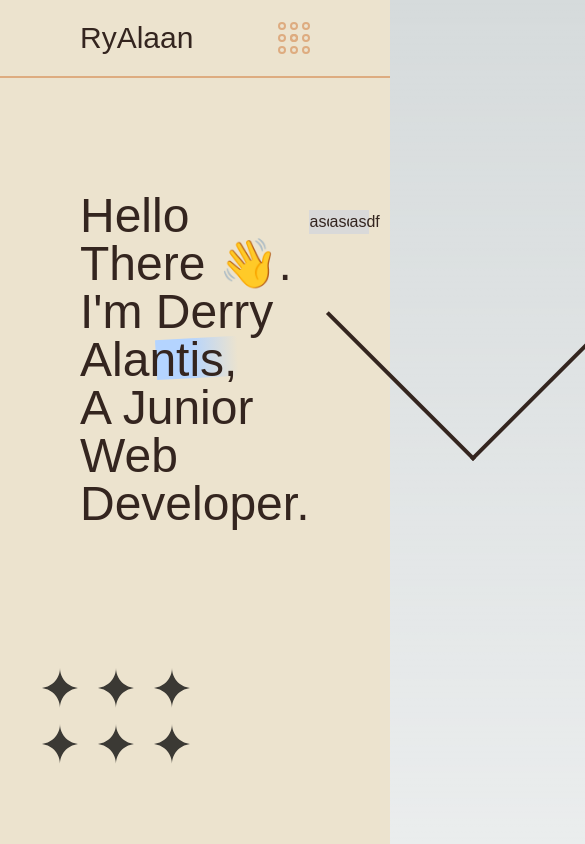
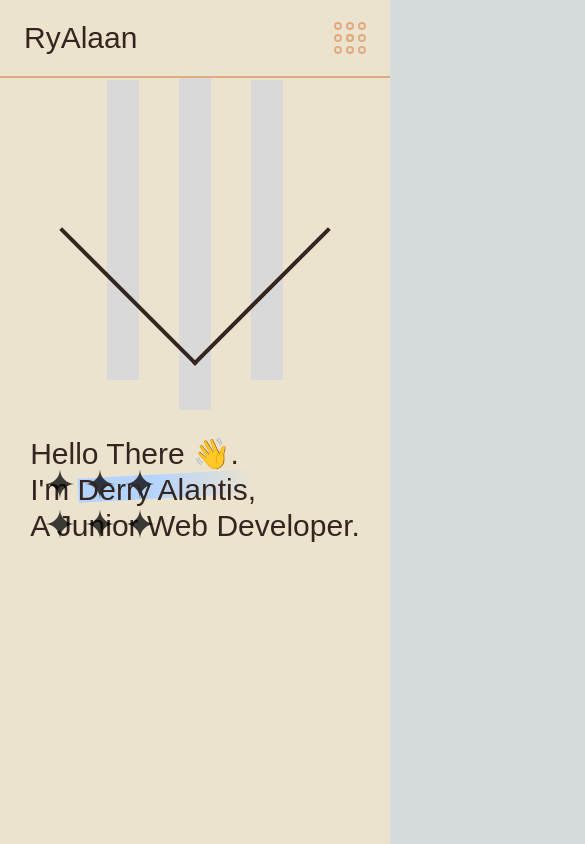
Before and after one commit to RyAlaan/portoalan, a Next.js app: page / in a window 390 px wide. Shown: the top 844 px of the page, 585 px wide, since content can reach past the window. Built offline with nearby package versions, Linux system fonts and the light colour scheme; a web font is replaced by a local one.

Commit message:
some changes

```diff
--- a/src/components/layouts/Header/index.tsx
+++ b/src/components/layouts/Header/index.tsx
@@ -12,14 +12,14 @@ const HeaderLayout = () => {
   }, []);
 
   return (
-    <div className="flex flex-row items-center justify-between px-20 mt-20 py-28">
-      <div className="text-5xl">
+    <div className="relative mt-20 px-6 md:px-14 lg:px-20 md:py-20 lg:py-28 gap-y-14 flex flex-col-reverse md:flex-row items-center justify-between">
+      <div className="text-3xl md:text-5xl">
         <p>Hello There 👋.</p>
         <p>
           I'm{" "}
           <span className="relative group">
             <span
-              className={`absolute z-0 -rotate-3 h-10 bg-gradient transition-all duration-700 ${
+              className={`absolute z-0 -rotate-3 h-6 md:h-10 bg-gradient transition-all duration-700 ease-out ${
                 loaded ? "w-full  bottom-2" : "w-0 bottom-0"
               }`}
             ></span>
@@ -28,19 +28,19 @@ const HeaderLayout = () => {
         </p>
         <p>A Junior Web Developer.</p>
       </div>
-      <div className="w-[300px] h-[300px] flex justify-center items-start">
-        <div className="flex flex-row">
-          <div className="w-5 h-5/6 bg-[#D9D9D9]">asdf</div>
-          <div className="w-5 h-full bg-[#D9D9D9]">asdf</div>
-          <div className="w-5 h-5/6 bg-[#D9D9D9]">asdf</div>
+      <div className="relative w-[300px] h-[300px] flex justify-center items-center ">
+        <div className="h-full flex flex-row justify-center items-center gap-x-10">
+          <div className="w-8 h-full self-center bg-[#D9D9D9]"></div>
+          <div className="w-8 h-[120%] bg-[#D9D9D9]"></div>
+          <div className="w-8 h-full self-center bg-[#D9D9D9]"></div>
         </div>
-        <div className="-rotate-45 border-b-4 border-l-4 w-52 h-52 border-text"></div>
+        <div className="absolute -rotate-45 border-b-4 border-l-4 w-48 md:w-52 h-48 md:h-52 border-text bg-"></div>
       </div>
-      <div className="absolute bottom-20 left-10 grid grid-flow-col grid-rows-2 gap-4">
+      <div className="absolute bottom-0 left-10 grid grid-flow-col grid-rows-2 lg:gap-4">
         <Image
           src="/star.svg"
           alt="star"
-          className=""
+          className="-scale-75 lg:scale-100"
           width={40}
           height={40}
           priority
@@ -48,7 +48,7 @@ const HeaderLayout = () => {
         <Image
           src="/star.svg"
           alt="star"
-          className=""
+          className="-scale-75  lg:scale-100"
           width={40}
           height={40}
           priority
@@ -56,7 +56,7 @@ const HeaderLayout = () => {
         <Image
           src="/star.svg"
           alt="star"
-          className=""
+          className="-scale-75  lg:scale-100"
           width={40}
           height={40}
           priority
@@ -64,7 +64,7 @@ const HeaderLayout = () => {
         <Image
           src="/star.svg"
           alt="star"
-          className=""
+          className="-scale-75  lg:scale-100"
           width={40}
           height={40}
           priority
@@ -72,7 +72,7 @@ const HeaderLayout = () => {
         <Image
           src="/star.svg"
           alt="star"
-          className=""
+          className="-scale-75  lg:scale-100"
           width={40}
           height={40}
           priority
@@ -80,7 +80,7 @@ const HeaderLayout = () => {
         <Image
           src="/star.svg"
           alt="star"
-          className=""
+          className="-scale-75  lg:scale-100"
           width={40}
           height={40}
           priority
--- a/src/components/layouts/Navbar/index.tsx
+++ b/src/components/layouts/Navbar/index.tsx
@@ -5,7 +5,7 @@ const NavbarLayout = () => {
   const [isNavOpen, setIsNavOpen] = useState<boolean>(false);
 
   return (
-    <div className="fixed z-[99999] w-full px-20 py-5 flex flex-row justify-between items-center bg-primary border-b-2 border-secondary">
+    <div className="fixed z-[99999] w-full px-6 md:px-20 py-5 flex flex-row justify-between items-center bg-primary border-b-2 border-secondary">
       <a href="/" className="text-3xl">
         RyAlaan
       </a>
--- a/src/pages/_document.tsx
+++ b/src/pages/_document.tsx
@@ -3,7 +3,9 @@ import { Html, Head, Main, NextScript } from "next/document";
 export default function Document() {
   return (
     <Html lang="en">
-      <Head />
+      <Head >
+        <title>RyAlaan</title>
+      </Head>
       <body>
         <Main />
         <NextScript />
```
